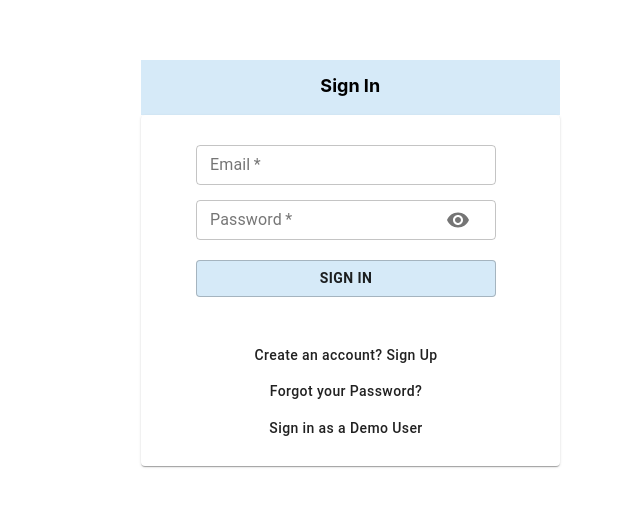
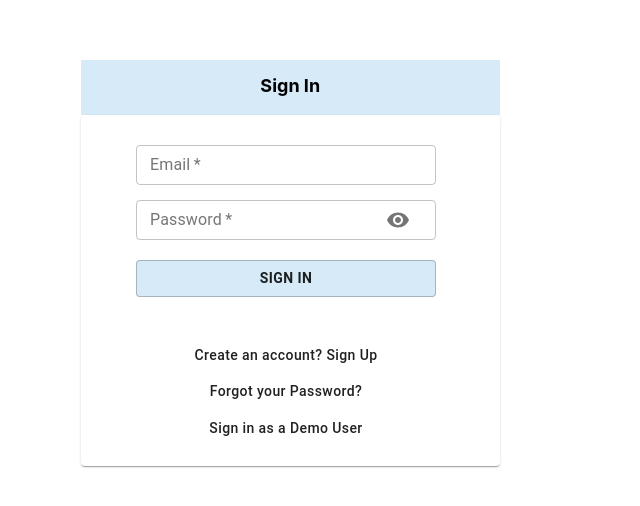
Before and after one commit to kmanikon/Bug-Tracker, a React (Create React App) app in the folder client/: page / in a window 1280 px wide. Shown: the part 140-646 px from the top of the page, without its empty margins (354-994 px from the left). Built offline with nearby package versions, Linux system fonts and the light colour scheme.

Commit message:
Updated Login Center on Active Sidebar

```diff
--- a/client/src/App.js
+++ b/client/src/App.js
@@ -102,13 +102,13 @@ function App() {
       <TopNavBar setUser={setCurrentUser} user={currentUser} sidebarOpen={sidebarOpen} setSidebarOpen={setSidebarOpen} />
       }
       <div style={{ display: 'flex' }}>
-        {paths.includes(location.pathname) && sidebarOpen && (
+        {paths.includes(location.pathname) && sidebarOpen && location.pathname !== '/login' && location.pathname !== '/' && (
           <div>
             <SideNavBar user={currentUser} />
           </div>
         )}
 
-        <div style={{ width: '100%', marginLeft: sidebarOpen ? '120px' : '0px' }}>
+        <div style={{ width: '100%', marginLeft: (sidebarOpen && location.pathname !== '/login' && location.pathname !== '/') ? '120px' : '0px' }}>
           <Routes>
             {/* Define your routes here */}
             <Route path="/home" element={<Home />} />
```
